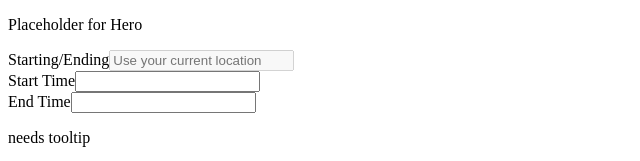
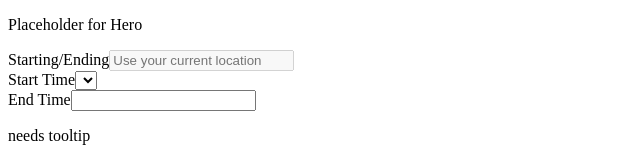
Before and after one commit to eglital/julie_angular, an Angular app: page / in a window 1280 px wide. Shown: the top 161 px of the page, without its empty margins (0-640 px from the left). Built offline with nearby package versions, Linux system fonts and the light colour scheme.

Commit message:
started working on time dropdowns

```diff
--- a/src/app/landing-page/landing-page.component.html
+++ b/src/app/landing-page/landing-page.component.html
@@ -9,7 +9,9 @@
                 </div>
                 <div>
                     <label for="startingTime">Start Time</label>
-                    <input required [(ngModel)]="model.startTime" type="text" id="startingTime" name="startingTime">
+                    <select required id="startingTime" name="startingTime">
+                        <option *ngFor="let opt of timeOptions" [(ngModel)]="model.startTime">{{opt}}</option>
+                    </select>
                 </div>
                 <div>
                     <label for="endingTime">End Time</label>
--- a/src/app/landing-page/landing-page.component.ts
+++ b/src/app/landing-page/landing-page.component.ts
@@ -10,9 +10,14 @@ import { LocationsDataService } from '../locations-data.service'
   styleUrls: ['./landing-page.component.css']
 })
 export class LandingPageComponent implements OnInit {
-  model = new LandingPage('', '', '', 'driving', ['sights'])
+  model = new LandingPage([], '', '', 'driving', ['sights'])
   locationsData: LocationsData;
   error: string;
+  timeOptions: object;
+
+  getTimeOptions = () => {
+
+  }
 
   onSubmit = () => {
      if (navigator.geolocation) {
```
